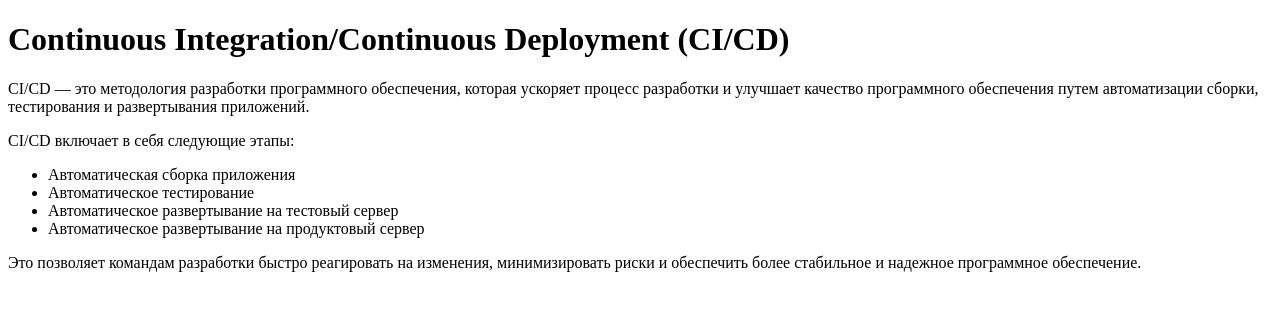
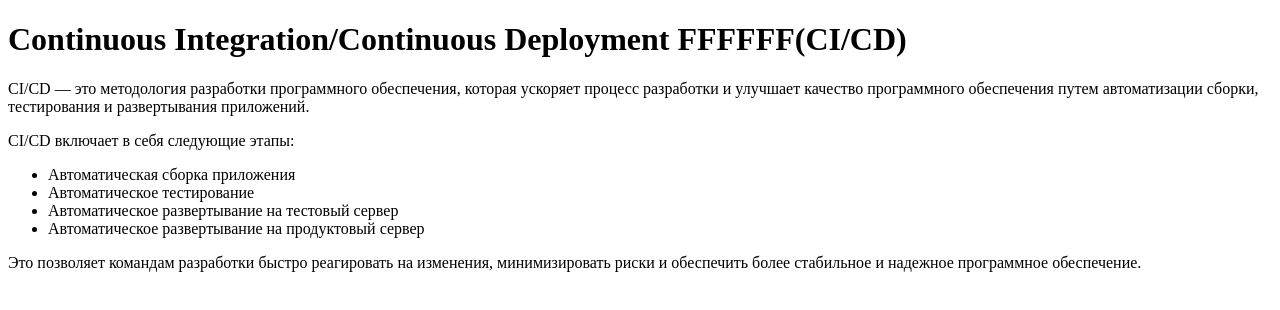
Before and after one commit to Roshockek/Course, a website: page cicd.html in a window 1280 px wide. Drawn offline with Linux system fonts and the light colour scheme.

Commit message:
Update cicd.html

```diff
--- a/cicd.html
+++ b/cicd.html
@@ -6,7 +6,7 @@
   <title>CI/CD</title>
 </head>
 <body>
-  <h1>Continuous Integration/Continuous Deployment (CI/CD)</h1>
+  <h1>Continuous Integration/Continuous Deployment FFFFFF(CI/CD)</h1>
   <p>CI/CD — это методология разработки программного обеспечения, которая ускоряет процесс разработки и улучшает качество программного обеспечения путем автоматизации сборки, тестирования и развертывания приложений.</p>
   <p>CI/CD включает в себя следующие этапы:</p>
   <ul>
```
